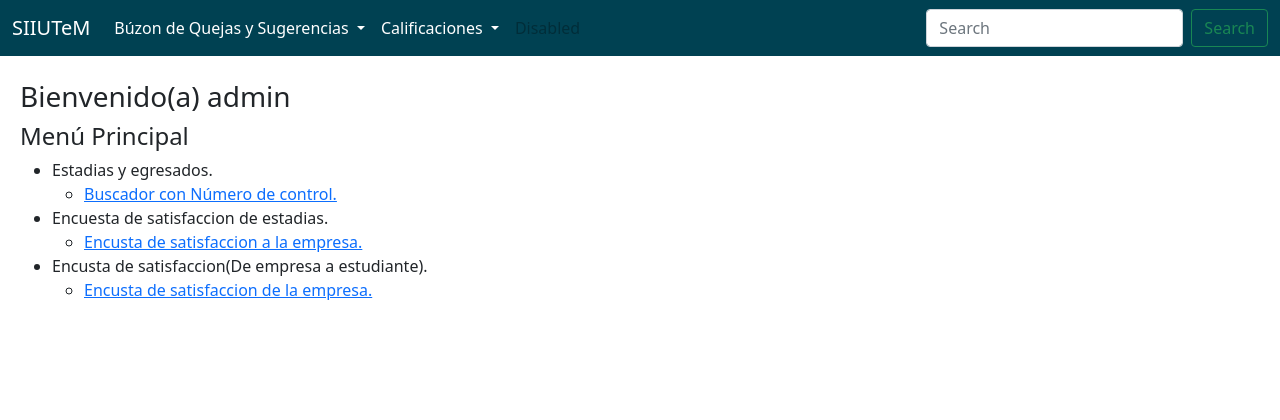
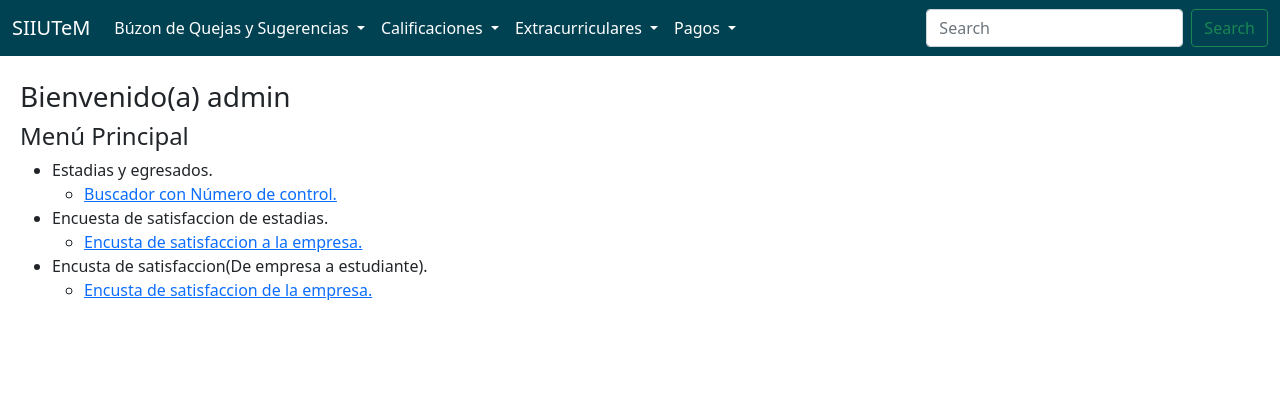
Before and after one commit to WilliamRVazquez/hectorSiiutem, a PHP site: page /index.php in a window 1280 px wide. Shown: the top 420 px of the page. Run offline with PHP 8.4, Linux system fonts and the light colour scheme.

Commit message:
Se arregló el dropdown del navbar

```diff
--- a/resources/views/footer.php
+++ b/resources/views/footer.php
@@ -10,7 +10,10 @@
        .
        </span>
        </div>
-    <!-- Copyright -->
 </footer>
+
+<script src="https://code.jquery.com/jquery-3.6.0.slim.min.js" integrity="sha256-u7e5khyithlIdTpu22PHhENmPcRdFiHRjhAuHcs05RI=" crossorigin="anonymous"></script>
+<script src="https://cdn.jsdelivr.net/npm/@popperjs/core@2.9.2/dist/umd/popper.min.js" integrity="sha384-IQsoLXl5PILFhosVNubq5LC7Qb9DXgDA9i+tQ8Zj3iwWAwPtgFTxbJ8NT4GN1R8p" crossorigin="anonymous"></script>
+<script src="https://cdn.jsdelivr.net/npm/bootstrap@5.0.2/dist/js/bootstrap.min.js" integrity="sha384-cVKIPhGWiC2Al4u+LWgxfKTRIcfu0JTxR+EQDz/bgldoEyl4H0zUF0QKbrJ0EcQF" crossorigin="anonymous"></script>
 </body>
 </html>
--- a/resources/views/header.php
+++ b/resources/views/header.php
@@ -11,7 +11,7 @@
     <header>
         <nav class="navbar navbar-expand-lg navbar-light" style="background-color: #004152;">
             <div class="container-fluid">
-                <a class="navbar-brand text-white" href="./">SIIUTeM</a>
+                <a class="navbar-brand text-white" href="#">SIIUTeM</a>
                 <button class="navbar-toggler" type="button" data-bs-toggle="collapse" data-bs-target="#navbarSupportedContent" aria-controls="navbarSupportedContent" aria-expanded="false" aria-label="Toggle navigation">
                 <span class="navbar-toggler-icon"></span>
                 </button>
@@ -32,9 +32,22 @@
                     <ul class="dropdown-menu" aria-labelledby="navbarDropdown">
                         <li><a class="dropdown-item" href="#">Ver Calificaciones</a></li>
                     </ul>
-                </li>
-                    <li class="nav-item">
-                    <a class="nav-link disabled" href="#" tabindex="-1" aria-disabled="true">Disabled</a>
+                    </li>
+                    <li class="nav-item dropdown">
+                    <a class="nav-link dropdown-toggle text-white" href="#" id="navbarDropdown" role="button" data-bs-toggle="dropdown" aria-expanded="false">
+                        Extracurriculares
+                    </a>
+                    <ul class="dropdown-menu" aria-labelledby="navbarDropdown">
+                        <li><a class="dropdown-item" href="#">Inscripción a actividades culturales y deportivas</a></li>
+                    </ul>
+                    </li>
+                    <li class="nav-item dropdown">
+                    <a class="nav-link dropdown-toggle text-white" href="#" id="navbarDropdown" role="button" data-bs-toggle="dropdown" aria-expanded="false">
+                        Pagos
+                    </a>
+                    <ul class="dropdown-menu" aria-labelledby="navbarDropdown">
+                        <li><a class="dropdown-item" href="#">Mis pagos referenciados</a></li>
+                    </ul>
                     </li>
                 </ul>
                 <form class="d-flex">
```
